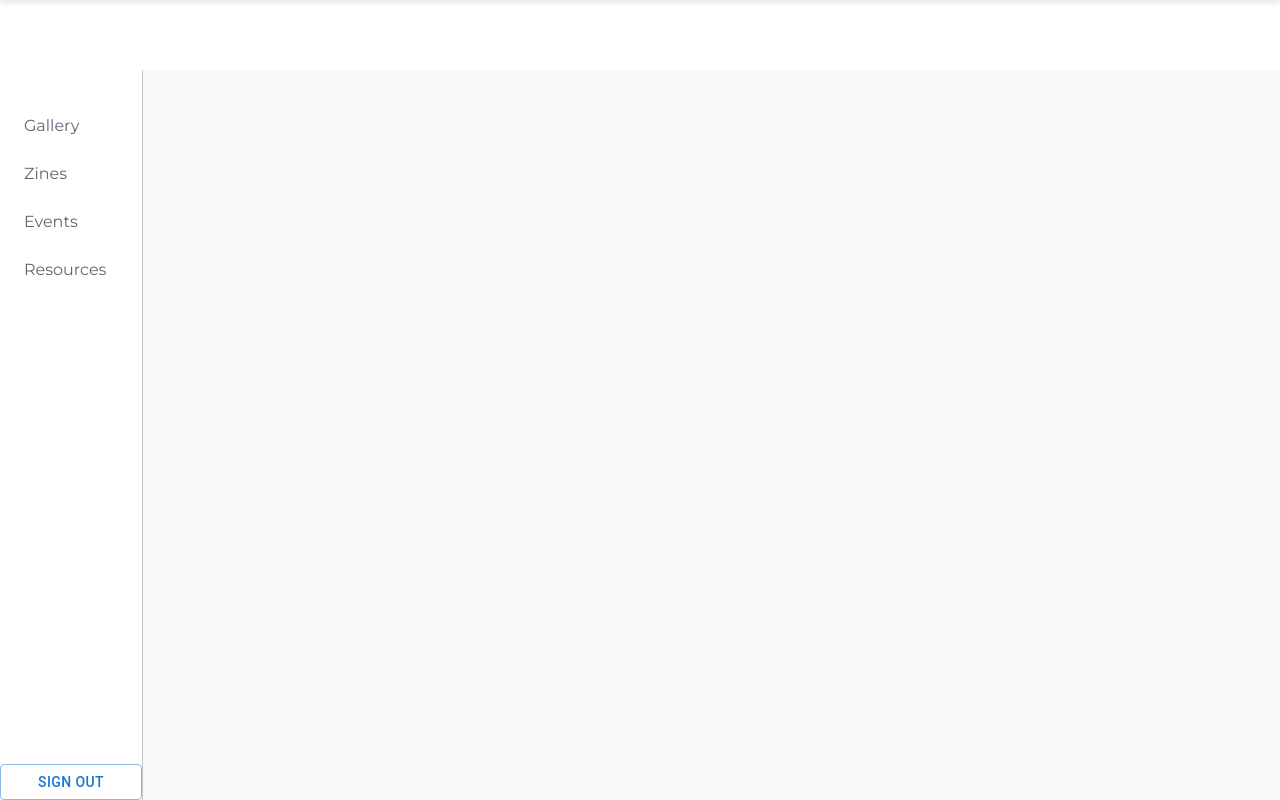
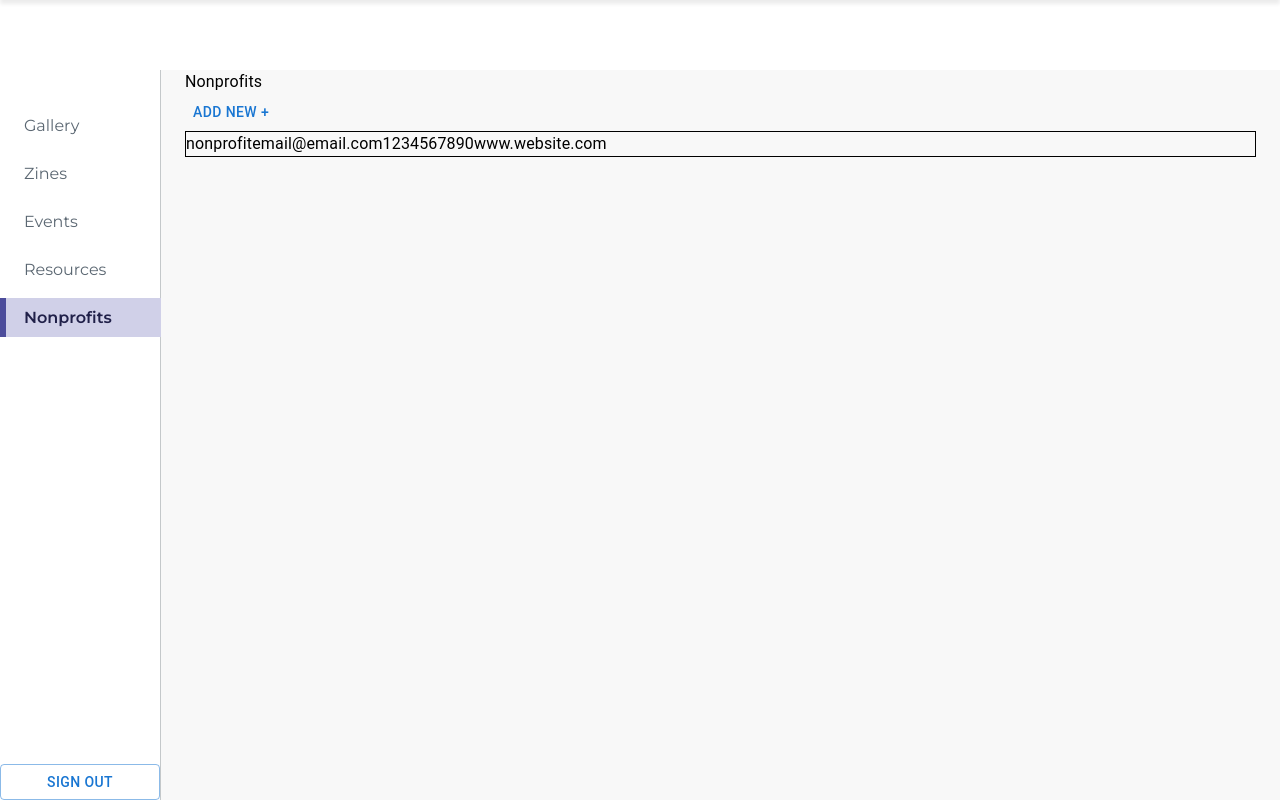
Before and after one commit to lablueprint/skid-row-arts-alliance, a React (Create React App) app in the folder website/: page /nonprofits in a window 1280 px wide. Built offline with nearby package versions, Linux system fonts and the light colour scheme; sample sign-in values are in the browser's storage.

Commit message:
started rendering nonprofits page

```diff
--- a/website/src/App.jsx
+++ b/website/src/App.jsx
@@ -16,6 +16,7 @@ import SubmissionDetailsPage from './Pages/GalleryPage/SubmissionDetailsPage';
 import HeadingBar from './Components/HeadingBar/HeadingBar';
 import NavigationBar from './Components/NavigationBar/NavigationBar';
 import ZineDetailsPage from './Pages/ZinesPage/ZineDetailsPage';
+import NonprofitsPage from './Pages/NonprofitsPage/NonprofitsPage';
 
 function App() {
   const { id, token } = useSelector((state) => state.sliceAuth);
@@ -40,6 +41,7 @@ function App() {
             <Route path="/resources" element={(<ResourcesPage />)} />
             <Route path="/submission" element={(<SubmissionDetailsPage />)} />
             <Route path="/zine" element={(<ZineDetailsPage />)} />
+            <Route path="/nonprofits" element={(<NonprofitsPage />)} />
           </Routes>
         </div>
       </div>
--- a/website/src/Components/NavigationBar/NavigationBar.jsx
+++ b/website/src/Components/NavigationBar/NavigationBar.jsx
@@ -43,6 +43,11 @@ function NavigationBar() {
           Resources
         </Link>
       </li>
+      <li className={isPageActive('/nonprofits')}>
+        <Link to="/nonprofits" className={`nav-link ${isPageActive('/nonprofits')}`}>
+          Nonprofits
+        </Link>
+      </li>
       <Button
         variant="outlined"
         className="sign-out-button"
--- /dev/null
+++ b/website/src/Pages/NonprofitsPage/NonprofitCard.jsx
@@ -0,0 +1,41 @@
+import { React } from 'react';
+import { Box, Typography } from '@mui/material';
+import PropTypes from 'prop-types';
+
+function NonprofitCard({
+  organizationTitle, email, phoneNumber, website,
+}) {
+  return (
+    <Box sx={{ display: 'flex', border: 1 }}>
+      <Box>
+        <Typography>
+          {organizationTitle}
+        </Typography>
+      </Box>
+      <Box>
+        <Typography>
+          {email}
+        </Typography>
+      </Box>
+      <Box>
+        <Typography>
+          {phoneNumber}
+        </Typography>
+      </Box>
+      <Box>
+        <Typography>
+          {website}
+        </Typography>
+      </Box>
+    </Box>
+  );
+}
+
+NonprofitCard.propTypes = {
+  organizationTitle: PropTypes.string.isRequired,
+  email: PropTypes.string.isRequired,
+  phoneNumber: PropTypes.string.isRequired,
+  website: PropTypes.string.isRequired,
+};
+
+export default NonprofitCard;
--- /dev/null
+++ b/website/src/Pages/NonprofitsPage/NonprofitsPage.jsx
@@ -0,0 +1,47 @@
+import { React, useEffect, useState } from 'react';
+import {
+  Box, Button, Container, Typography,
+} from '@mui/material';
+import NonprofitCard from './NonprofitCard';
+
+function NonprofitsPage() {
+  const [allNonprofits, setAllNonprofits] = useState([]);
+
+  const getNonprofits = async () => {
+    // TODO: implement get functionality
+    setAllNonprofits([{
+      description: 'test',
+      email: 'email@email.com',
+      organizationTitle: 'nonprofit',
+      phoneNumber: '1234567890',
+      website: 'www.website.com',
+    }]);
+  };
+
+  useEffect(() => {
+    getNonprofits();
+  }, []);
+
+  return (
+    <Container>
+      <Box>
+        <Typography>Nonprofits</Typography>
+      </Box>
+      <Box>
+        <Button>Add New +</Button>
+      </Box>
+      <Box>
+        { allNonprofits.map((nonprofit) => (
+          <NonprofitCard
+            organizationTitle={nonprofit.organizationTitle}
+            email={nonprofit.email}
+            phoneNumber={nonprofit.phoneNumber}
+            website={nonprofit.website}
+          />
+        ))}
+      </Box>
+    </Container>
+  );
+}
+
+export default NonprofitsPage;
```
